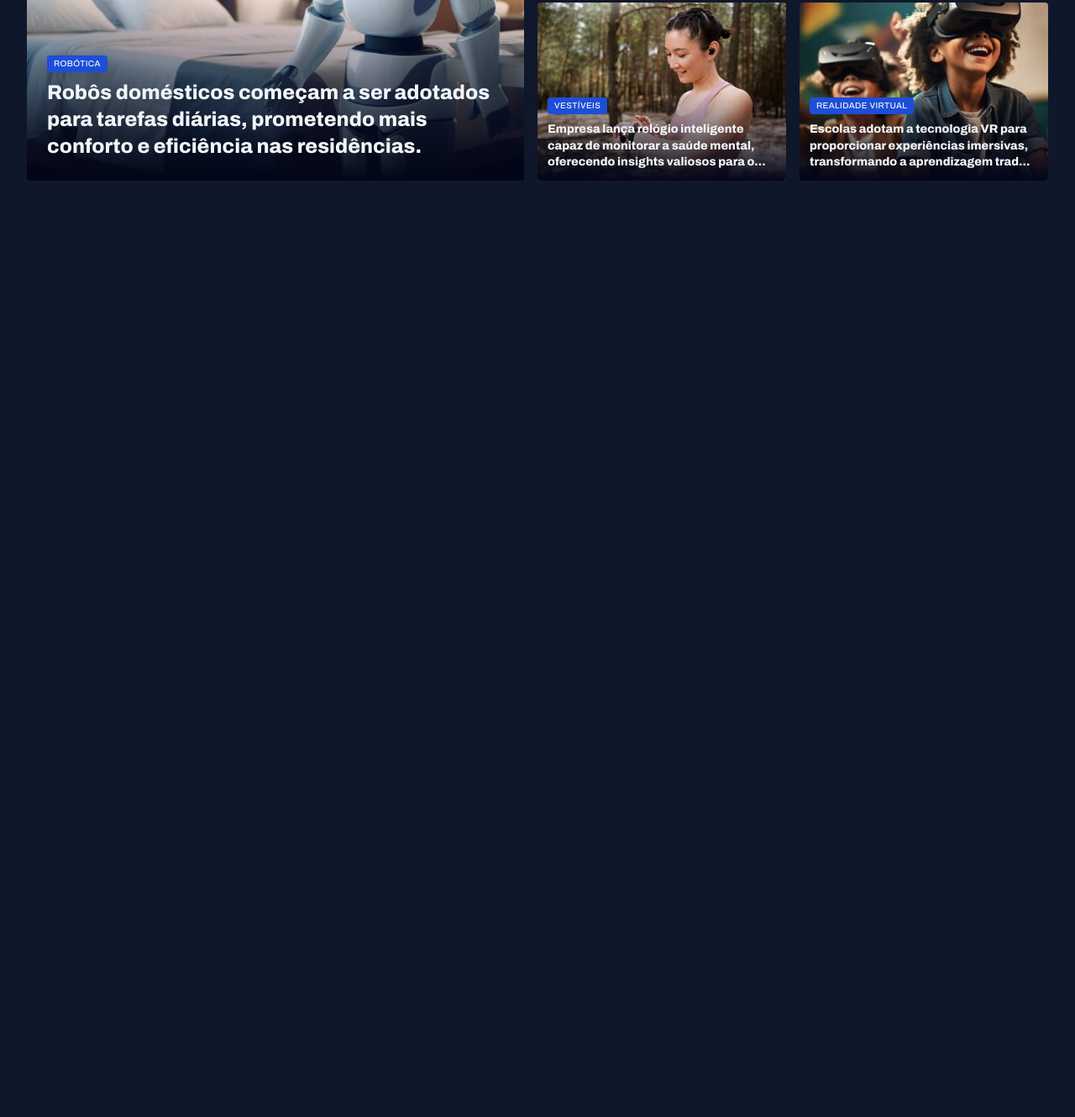
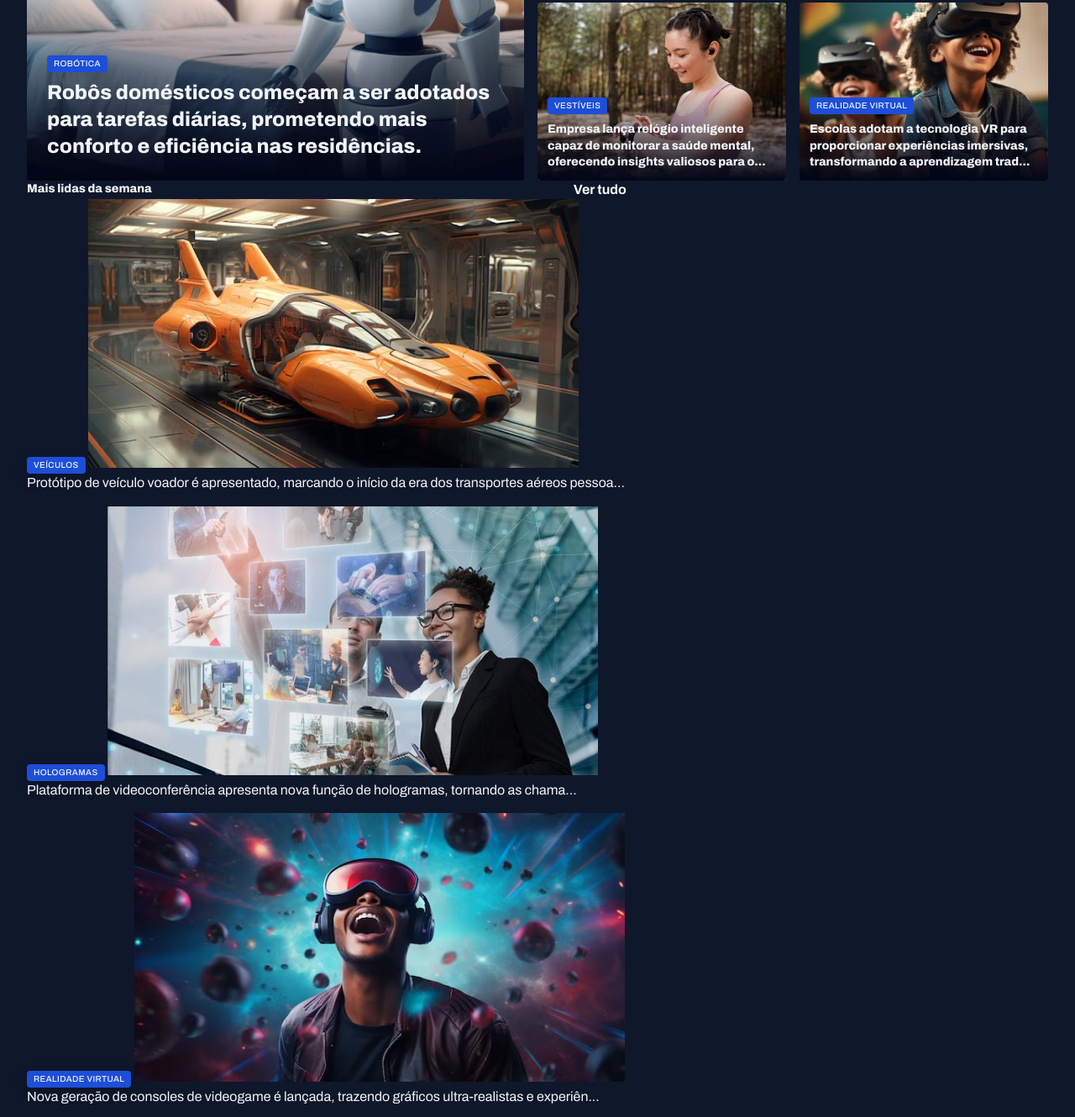
Before and after one commit to joaoa21/portal-noticias, a plain HTML site: page index.html in a window 1280 px wide. Shown: the part 380-1710 px from the top of the page at 84% size. Before the commit the page ends 800 px from the top, so only its background shows below. Drawn offline with Linux system fonts and the light colour scheme.

Commit message:
criação section mais lida

```diff
--- a/index.html
+++ b/index.html
@@ -100,6 +100,39 @@
                 </figure>
             </div>
         </section>
+
+        <section id="weekly">
+            <header class="grid grid-flow-col">
+                <h3>Mais lidas da semana</h3>
+                <a href="#" class="grid grid-flow-col">
+                    <strong>Ver tudo</strong>
+                    <span></span>
+                </a>
+            </header>
+
+            <div class="grid gap-16">
+                <figure>
+                    <span class="content-tag">veículos</span>
+                    <img src="assets/Image 06.png" alt="">
+                    <p>Protótipo de veículo voador é apresentado, marcando o início da era dos transportes aéreos pessoa...</p>
+                </figure>
+                <figure>
+                    <span class="content-tag">hologramas</span>
+                    <img src="assets/Image 07.png" alt="">
+                    <p>Plataforma de videoconferência apresenta nova função de hologramas, tornando as chama...</p>
+                </figure>
+                <figure>
+                    <span class="content-tag">realidade virtual</span>
+                    <img src="assets/Image 08.png" alt="">
+                    <p>Nova geração de consoles de videogame é lançada, trazendo gráficos ultra-realistas e experiên...</p>
+                </figure>
+                <figure>
+                    <span class="content-tag">internet</span>
+                    <img src="assets/Image 09.png" alt="">
+                    <p>Projeto busca oferecer internet de alta velocidade em áreas remotas através de satélites.</p>
+                </figure>
+            </div>
+        </section>
     </main>
 </body>
 </html>
```
